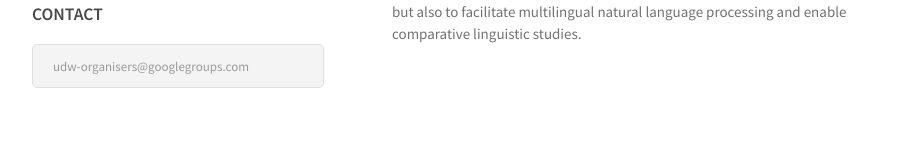
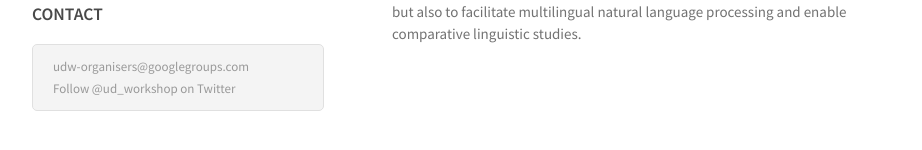
Before and after one commit to UniversalDependencies/udw21, a Jekyll site: the page built from index.md, in a window 1280 px wide. Shown: the part 281-431 px from the top of the page, without its empty margins (178-1100 px from the left). Built offline with Jekyll 4.4.1, drawn with Linux system fonts in a browser that asks for light colours.

Commit message:
added twitter detail

```diff
--- a/_includes/header.html
+++ b/_includes/header.html
@@ -18,4 +18,5 @@
 <h3>CONTACT</h3>
 <ul>
   <li><span><a href="mailto:udw-organisers@googlegroups.com">udw-organisers@googlegroups.com</a></span></li>
+  <li> <a href="https://twitter.com/ud_workshop"> Follow @ud_workshop on Twitter</a> </li>
 </ul>
```
